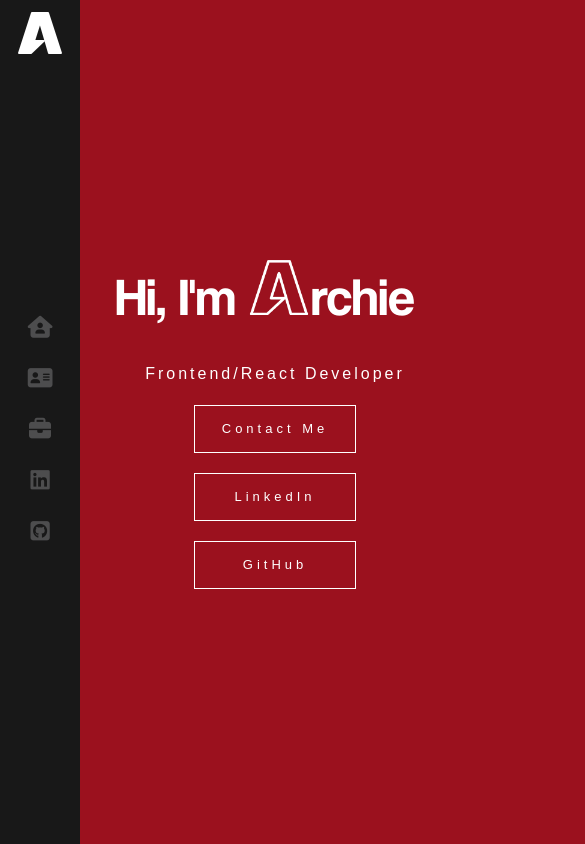
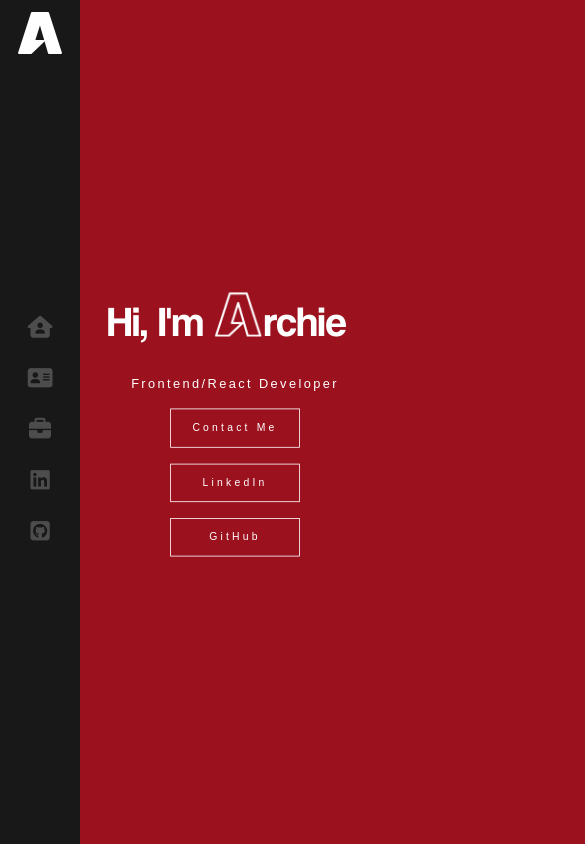
Before and after one commit to ag2332/Portfolio, a React (Create React App) app: page / in a window 390 px wide. Shown: the top 844 px of the page, 585 px wide, since content can reach past the window. Built offline with nearby package versions, Linux system fonts and the light colour scheme.

Commit message:
media query update mobile v2

```diff
--- a/src/App.scss
+++ b/src/App.scss
@@ -175,7 +175,6 @@
     }
 
     &.portfolio-page {
-      width: 100%;
       padding: 20px;
       box-sizing: border-box;
 
@@ -337,6 +336,10 @@
     align-items: center;
     text-align: center;
     position: absolute;
+  }
+
+  .home-text {
+    transform: scale(0.8);
   }
 
 }
```
